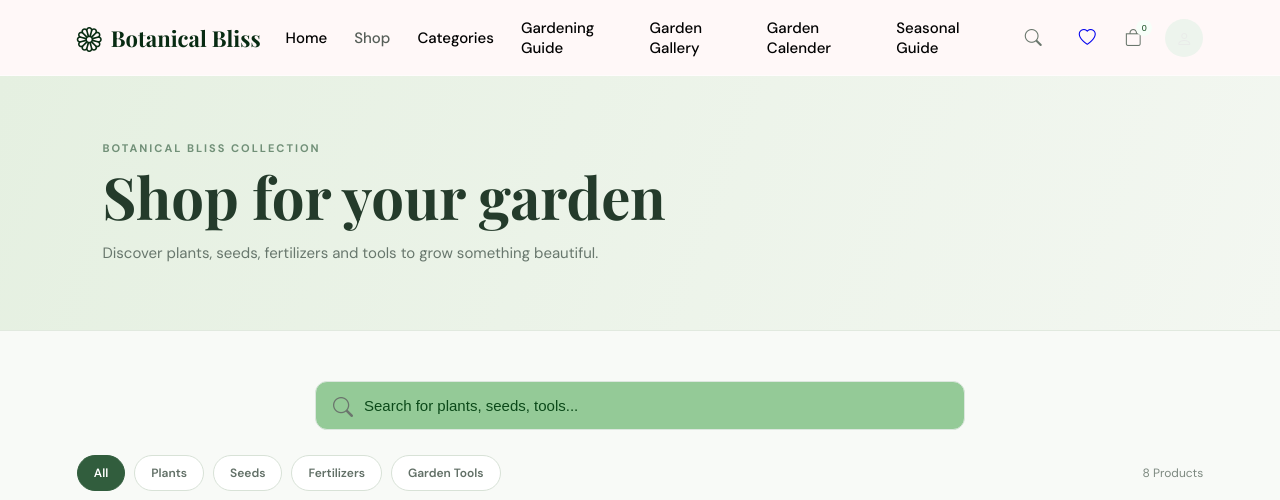
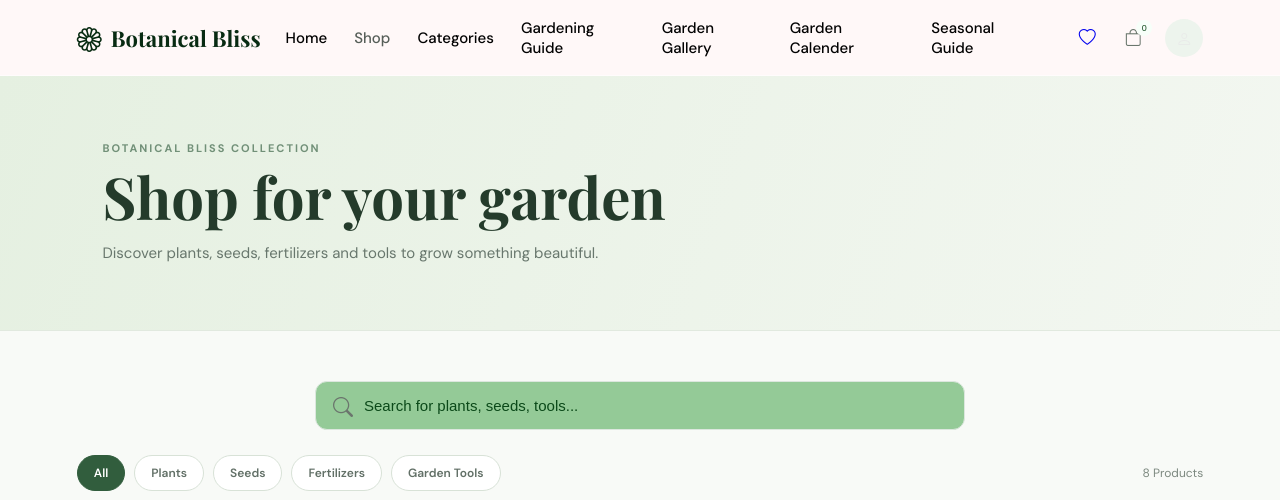
Before and after one commit to misbahsofi574-netizen/botanical-bliss, a website: page frontend/shop.html in a window 1280 px wide. Shown: the top 500 px of the page. Drawn offline with nearby package versions, Linux system fonts and the light colour scheme.

Commit message:
remove search button

```diff
--- a/frontend/shop.html
+++ b/frontend/shop.html
@@ -37,10 +37,6 @@
         </div>
 
         <div class="home-nav-actions">
-
-            <button class="nav-icon-button" title="Search">
-                <i class="bi bi-search"></i>
-            </button>
 
             <a href="wishlist.html">
 
```
